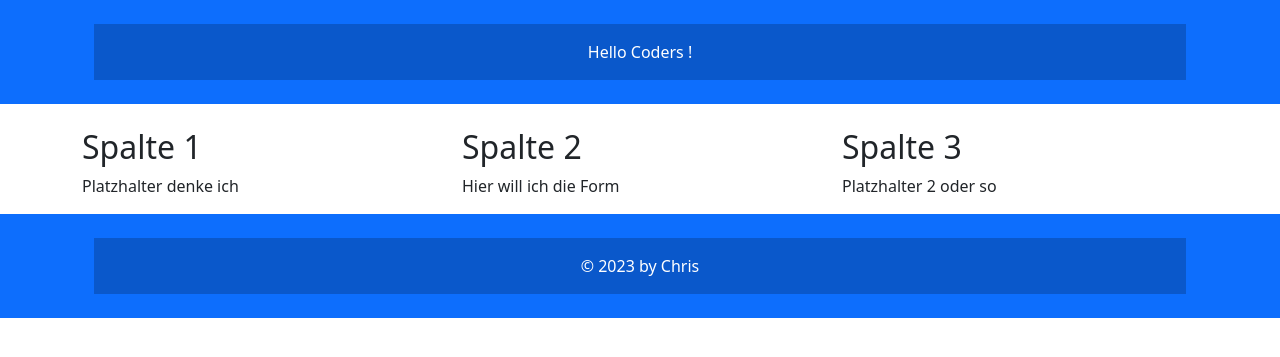
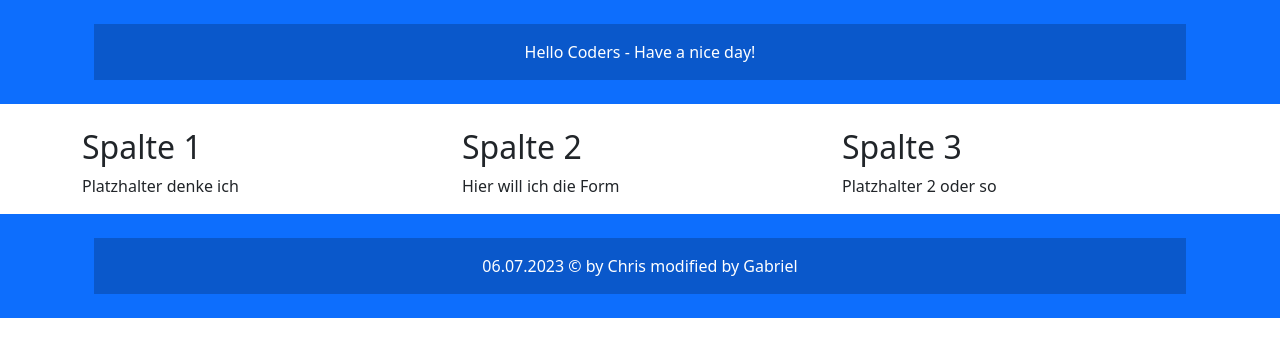
Before and after one commit to gabrielribery/php_validation, a PHP site: page /index.php in a window 1280 px wide. Shown: the top 357 px of the page. Run offline with PHP 8.4, Linux system fonts and the light colour scheme.

Commit message:
footer und header angepasst, datum etc

```diff
--- a/includes/footer.php
+++ b/includes/footer.php
@@ -1,7 +1,7 @@
 <footer class="bg-primary text-white text-center text-lg-start">
     <div class="container p-4">
         <div class="text-center p-3" style="background-color: rgba(0, 0, 0, 0.2)">
-            © 2023 by Chris
+        <?php echo date('d.m.Y'); ?> © by Chris modified by Gabriel <!--php echo date('d.m.Y', time()); damit wird ein unix timestamp generiert und das datum bleibt immer auf dem date an dem der code ausgeführt wurde-->
         </div>
     </div>
 </footer>
--- a/includes/header.php
+++ b/includes/header.php
@@ -9,10 +9,11 @@
                 */
 
                 $people = "Coders";
-                echo "Hello $people !";
+                echo "Hello $people";
 
 
                 // Aufforderung
+                echo " - Have a nice day!"
 
             ?>
         </div>
```
